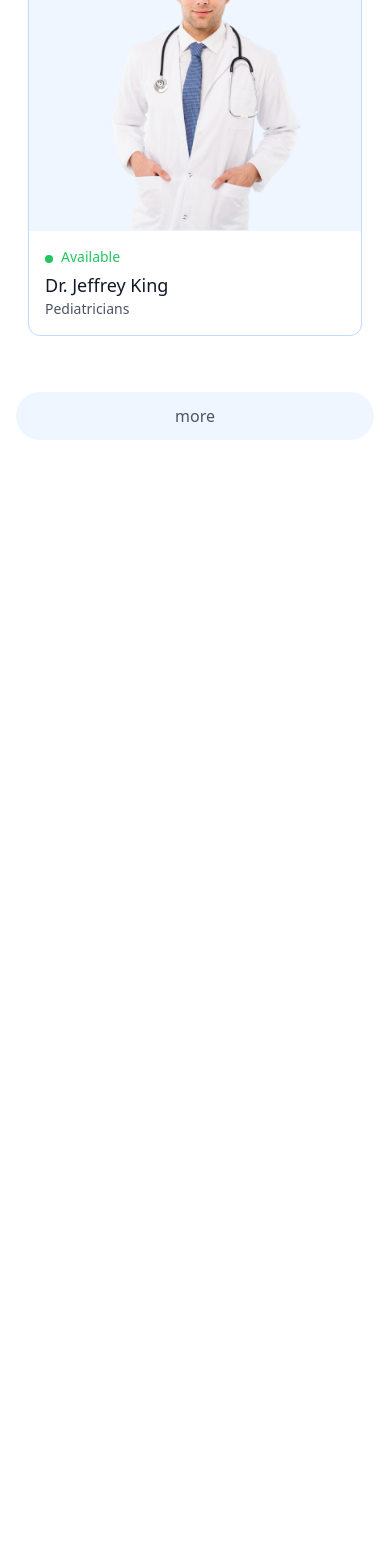
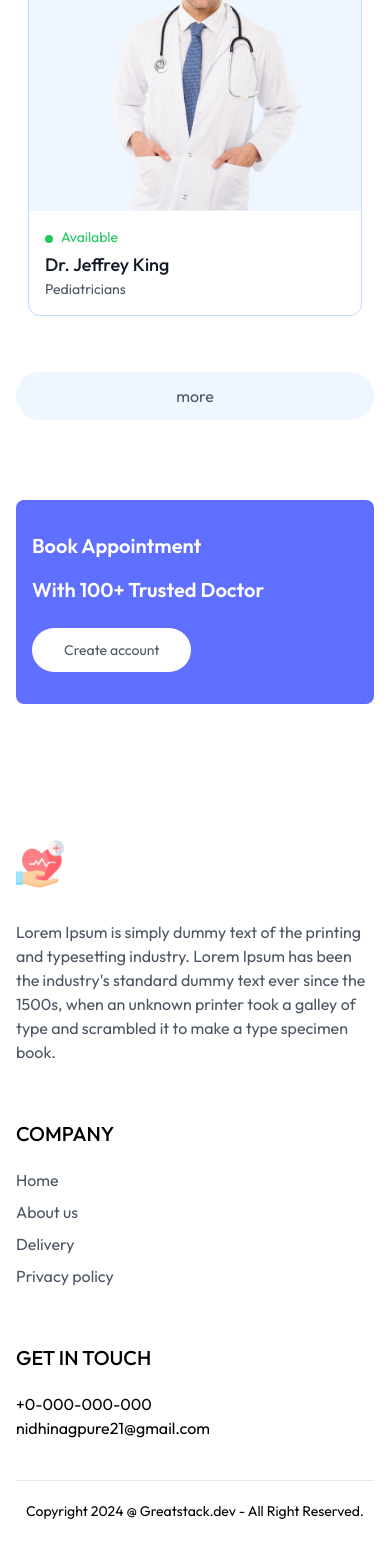
Before and after one commit to nidhinagpure/healthcare, a React (Vite) app in the folder frontend/: page / in a window 390 px wide. Shown: the part 5506-7047 px from the top of the page. Before the commit the page ends 6010 px from the top, so only its background shows below. Built offline with nearby package versions, Linux system fonts and the light colour scheme.

Commit message:
home page complte

```diff
--- a/frontend/index.html
+++ b/frontend/index.html
@@ -1,5 +1,5 @@
 <!doctype html>
-<html lang="en">
+<html lang="en" class="scroll-smooth">
   <head>
     <meta charset="UTF-8" />
     <link rel="icon" type="image/svg+xml" href="/vite.svg" />
--- a/frontend/src/App.jsx
+++ b/frontend/src/App.jsx
@@ -11,6 +11,7 @@
 import MyProfile from './pages/MyProfile';
 import Contact from './pages/Contact';
 import Navbar from './componenets/Navbar';
+import Footer from './componenets/Footer';
 
 const App = () => {
   return (
@@ -29,6 +30,8 @@
 
       </Routes>
 
+      <Footer/>
+
 
 
     </div>
--- /dev/null
+++ b/frontend/src/componenets/Banner.jsx
@@ -0,0 +1,26 @@
+import React from 'react'
+ import appointments from './../assets/appointment_img.png'
+import { useNavigate } from 'react-router-dom'
+
+const Banner = () => {
+
+    const navigate = useNavigate();
+  return (
+    <div className='flex bg-primary rounded-lg px-4 sm:px-10 md:px-14 lg:px-12 my-20 md:mx-10'>
+      {/* ---left Side ----*/}
+      <div className='flex-1 py-8 sm:py-10 md:py-16 lg:py-24 lg:pl-5'>
+        <div className='text-xl sm:text-2xl md:text-3xl lg:text-5xl font-semibold text-white'>
+            <p className=''>Book Appointment</p>
+            <p className='mt-4'>With 100+ Trusted Doctor</p>
+        </div>
+        <button onClick={()=>{navigate('/login'); scrollTo(0,0)}} className='bg-white text-sm sm:text-base text-gray-600 px-8 py-3 rounded-full mt-6 hover:scale-105 transition-all'>Create account</button>
+      </div>
+      {/*---- Right Side ---- */}
+      <div className='hidden md:block md:w-1/2 lg:w-[370px] relative'>
+           <img className='w-full pb-6absolute botton-0 right-0 max-w-md'src={appointments}/>
+      </div>
+    </div>
+  )
+}
+
+export default Banner
--- /dev/null
+++ b/frontend/src/componenets/Footer.jsx
@@ -0,0 +1,42 @@
+import React from 'react'
+import logo from './../assets/healthcare.png'
+
+const Footer = () => {
+  return (
+    <div className='pt-4 md:mx-10 '>
+       <div className='flex flex-col sm:grid grid-cols-[3fr_1fr_1fr] gap-14 my-10'>
+         {/*--- left section */}
+         <div>
+            <img className='w-12 h-12 mb-8'src={logo}/>
+            <p className='w-full md:w-2/3 text-gray-600 leading-6  '>Lorem Ipsum is simply dummy text of the printing and typesetting industry. Lorem Ipsum has been the industry's standard dummy text ever since the 1500s, when an unknown printer took a galley of type and scrambled it to make a type specimen book.</p>
+
+         </div>
+         {/*--- center section ---*/}
+         <div>
+            <p className='text-xl font-medium mb-5'>COMPANY</p>
+            <ul className='flex flex-col gap-2 text-gray-600'>
+                <li>Home</li>
+                <li>About us</li>
+                <li>Delivery</li>
+                <li>Privacy policy</li>
+            </ul>
+
+         </div>
+         {/*---Right section ---*/}
+         <div>
+               <p className='text-xl font-medium mb-5'>GET IN TOUCH</p>
+               <ul>
+                <li>+0-000-000-000</li>
+                <li>nidhinagpure21@gmail.com</li>
+               </ul>
+         </div>
+        </div>
+         <div>
+            <hr />
+            <p className='py-5 text-sm text-center'>Copyright 2024 @ Greatstack.dev - All Right Reserved.</p>
+         </div>
+    </div>
+  )
+}
+
+export default Footer
--- a/frontend/src/index.css
+++ b/frontend/src/index.css
@@ -1,6 +1,12 @@
+@import url('https://fonts.googleapis.com/css2?family=Outfit:wght@100..900&family=Poppins:ital,wght@0,100;0,200;0,300;0,400;0,500;0,600;0,700;0,800;0,900;1,100;1,200;1,300;1,400;1,500;1,600;1,700;1,800;1,900&family=Quicksand:wght@300..700&family=Ubuntu:ital,wght@0,300;0,400;0,500;0,700;1,300;1,400;1,500;1,700&display=swap');
+
 @tailwind base;
 @tailwind components;
 @tailwind utilities;
+
+*{
+    font-family: outfit;
+}
 
 .active hr{
     @apply block
--- a/frontend/src/pages/Home.jsx
+++ b/frontend/src/pages/Home.jsx
@@ -1,3 +1,4 @@
+import Banner from '../componenets/Banner';
 import SpecialityMenu from '../componenets/SpecialityMenu';
 import TopDoctor from '../componenets/TopDoctor';
 import Header from './../componenets/Header';
@@ -8,6 +9,7 @@
       <Header/>
       <SpecialityMenu />
       <TopDoctor />
+      <Banner />
     </div>
   )
 }
```
Also changed, not shown: frontend/src/componenets/TopDoctor.jsx (+4 -4 lines).
